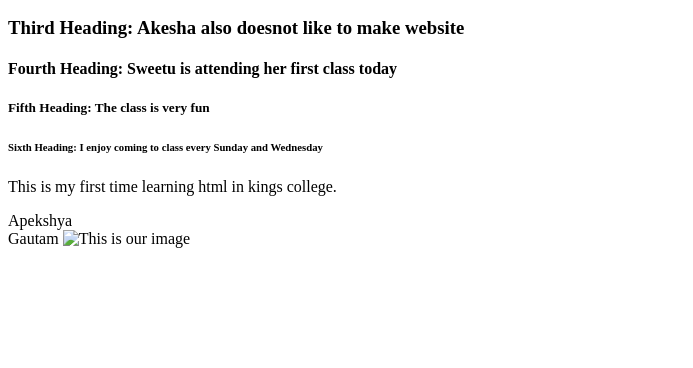
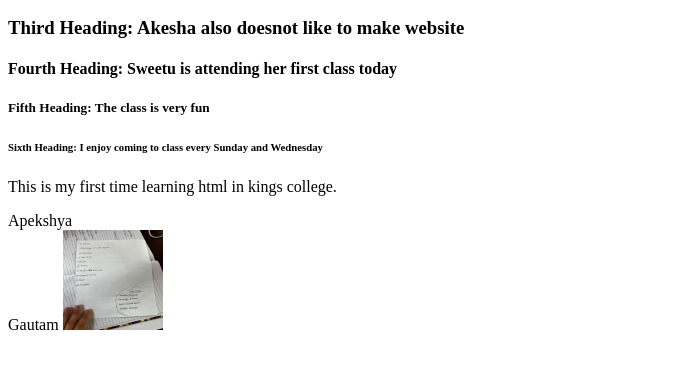
Before and after one commit to apekshy4/WebDev, a plain HTML site: page index.html in a window 1280 px wide. Shown: the part 136-504 px from the top of the page, without its empty margins (0-693 px from the left). Drawn offline with Linux system fonts and the light colour scheme.

Commit message:
Height&Width

```diff
--- a/index.html
+++ b/index.html
@@ -16,6 +16,6 @@
   <p>This is my first time learning html in kings college.</p>
   Apekshya<br>Gautam
   <a href="https://www.google.com/"google></a>
-  <img src="./Image/CamTwo (728).jpg"alt="This is our image">
+  <img src="Image/Group week 4 no 1.jpeg" height ="100" width ="100">
 </body>
 </html>
```
Also changed, not shown: Image/Group week 4 no 1.jpeg (added).
